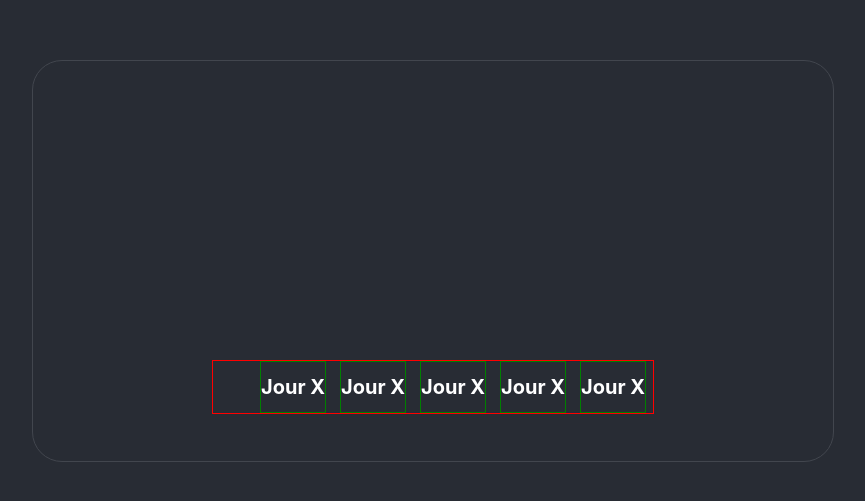
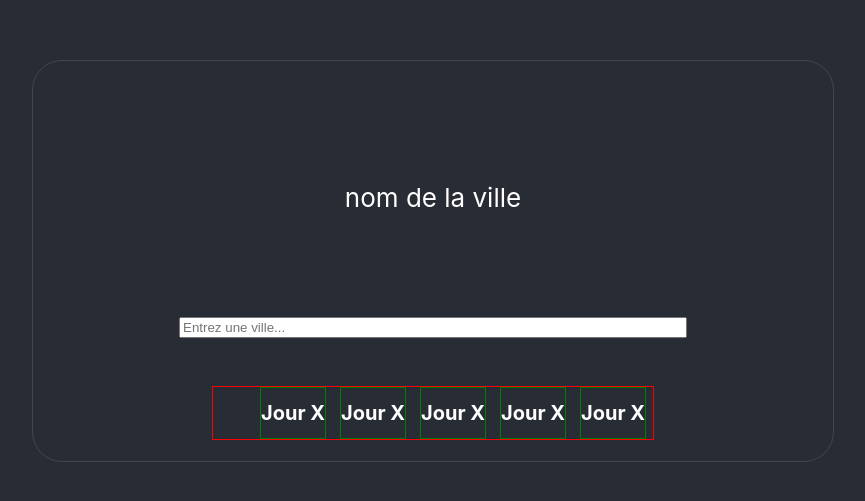
Before and after one commit to VavasseurKevin/meteo, a React (Create React App) app in the folder meteo/: page / in a window 1280 px wide. Shown: the part 139-640 px from the top of the page, without its empty margins (207-1072 px from the left). Built offline with nearby package versions, Linux system fonts and the light colour scheme.

Commit message:
Create VilleInput ans style css + handleSetVille in App()

```diff
--- a/meteo/src/App.jsx
+++ b/meteo/src/App.jsx
@@ -1,13 +1,24 @@
-import React from 'react';
+import React, { useState } from 'react';
 import './styles/App.css';
 import MainMeteoWindow from './components/MainMeteoWindow';
 import MeteoBox from './components/MeteoBox';
+import VilleInput from './components/VilleInput';
+
+
 
 function App() {
+
+  const [ville, setVille] = useState('nom de la ville');
+
+  const handleSetVille = (e) => {
+    setVille(e.target.value);
+  }
+
   return (
     <div className="App">
       <header className="App-header">
-        <MainMeteoWindow>
+        <MainMeteoWindow test={ville}>
+          <VilleInput setVille={handleSetVille}/>
           <ul className='meteo-box-list'>
             <li><MeteoBox/></li>
             <li><MeteoBox/></li>
--- a/meteo/src/components/MeteoBox.jsx
+++ b/meteo/src/components/MeteoBox.jsx
@@ -1,9 +1,12 @@
 import React from "react";
 import '../styles/MeteoBox.css'
+import soleil from '../images/sun.svg'
+
 
 function MeteoBox () {
     return (
         <div className="meteo-box">
+            <image src={soleil} alt='soleil' />
             <h1>Jour X</h1>
         </div>
     )
--- /dev/null
+++ b/meteo/src/components/VilleInput.jsx
@@ -0,0 +1,36 @@
+import React, { useState } from "react";
+import '../styles/VilleInput.css';
+
+function VilleInput(props) {
+    const [isVilleSet, setIsVilleSet] = useState(false);
+
+    const onClickHandler = (e) => {
+        const eventKey = e.which ? e.which : e.keyCode;
+
+        // Vérifie si la touche pressée est "Entrée" (keyCode 13)
+        if (eventKey === 13) {
+            // Vérifie si la valeur de l'entrée contient uniquement des lettres
+            if (/^[a-zA-Z]+$/.test(e.target.value)) {
+                props.setVille(e);
+                setIsVilleSet(true);
+                e.target.value = '';
+                e.target.placeholder = 'Entrez une Ville...';
+            } else {
+                e.target.value = '';
+                e.target.placeholder = 'Veuillez saisir un nom de ville valide...';
+            }
+        }
+    }
+
+    return (
+        <input
+            className="ville-input"
+            style={{ top: isVilleSet ? '-400px' : '78px' }}
+            type="text"
+            placeholder="Entrez une ville..."
+            onKeyDown={onClickHandler}
+        />
+    );
+}
+
+export default VilleInput;
--- /dev/null
+++ b/meteo/src/styles/VilleInput.css
@@ -0,0 +1,5 @@
+.ville-input {
+    width: 500px;
+    position:relative;
+    top:78px;
+}
```
Also changed, not shown: meteo/src/logo.svg (renamed from meteo/src/images/logo.svg).
